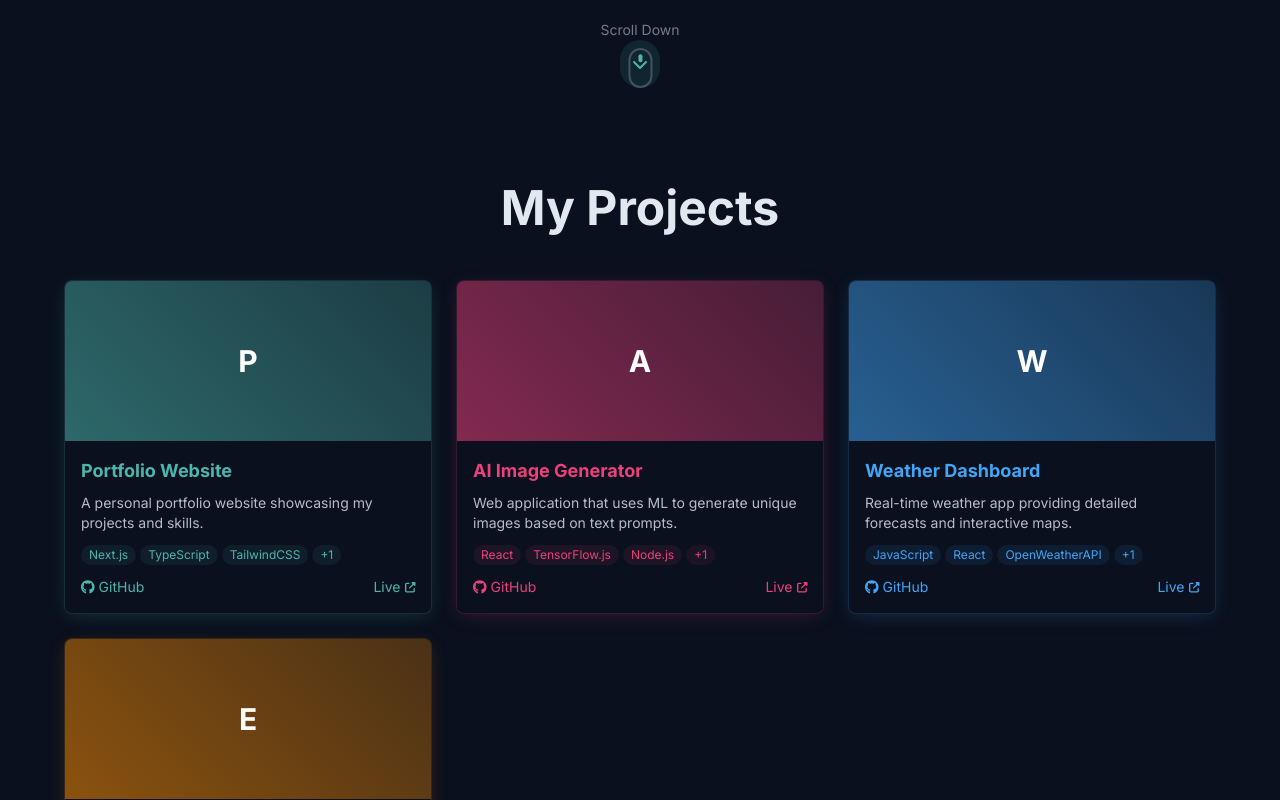
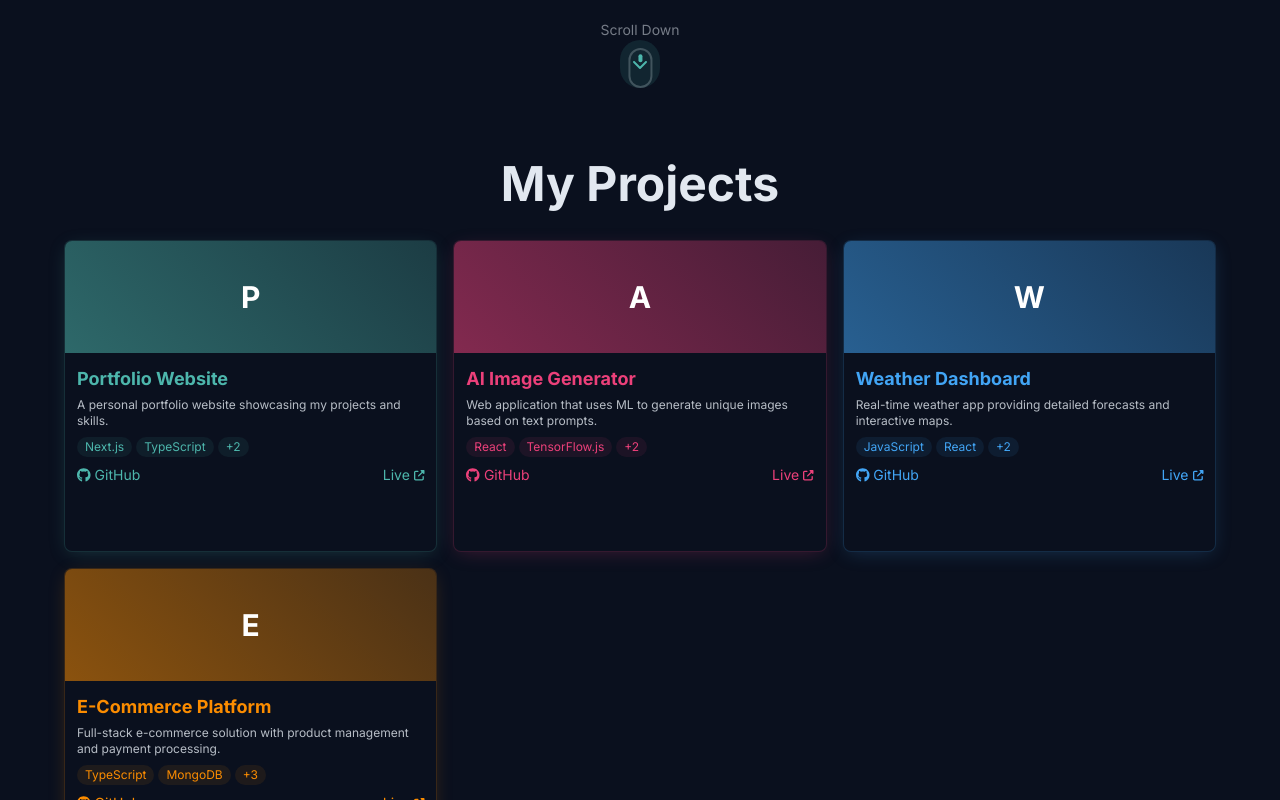
Before and after one commit to mdzdmr/zaid.github.io, a Next.js app: page / in a window 1280 px wide. Shown: the part 680-1480 px from the top of the page. Built offline with nearby package versions, Linux system fonts and the light colour scheme.

Commit message:
Update ProjectsGrid.tsx

```diff
--- a/src/components/ProjectsGrid.tsx
+++ b/src/components/ProjectsGrid.tsx
@@ -82,9 +82,9 @@ export const ProjectsGrid = ({ colors }: { colors: any }) => {
   };
 
   return (
-    <div className="min-h-screen py-16 px-4 md:px-8" style={{ background: colors.background }}>
+    <div className="h-screen flex flex-col py-10 px-4 md:px-8" style={{ background: colors.background }}>
       <motion.h2
-        className="text-4xl md:text-5xl font-bold mb-12 text-center"
+        className="text-4xl md:text-5xl font-bold mb-8 text-center"
         style={{ color: colors.text }}
         initial={{ opacity: 0, y: -20 }}
         animate={{ opacity: 1, y: 0 }}
@@ -94,7 +94,7 @@ export const ProjectsGrid = ({ colors }: { colors: any }) => {
       </motion.h2>
 
       <motion.div
-        className="grid grid-cols-1 sm:grid-cols-2 lg:grid-cols-3 gap-6 max-w-6xl mx-auto"
+        className="grid grid-cols-1 sm:grid-cols-2 lg:grid-cols-3 gap-4 max-w-6xl mx-auto flex-1"
         variants={containerVariants}
         initial="hidden"
         animate="visible"
@@ -111,7 +111,7 @@ export const ProjectsGrid = ({ colors }: { colors: any }) => {
               border: `1px solid ${project.color}30`,
             }}
           >
-            <div className="relative h-40 w-full">
+            <div className="relative h-28 w-full">
               <div
                 className="absolute inset-0 flex items-center justify-center"
                 style={{
@@ -123,17 +123,17 @@ export const ProjectsGrid = ({ colors }: { colors: any }) => {
               </div>
             </div>
 
-            <div className="p-4">
-              <h3 className="text-lg font-bold mb-2" style={{ color: project.color }}>
+            <div className="p-3">
+              <h3 className="text-lg font-bold mb-1" style={{ color: project.color }}>
                 {project.title}
               </h3>
 
-              <p className="text-sm mb-3" style={{ color: colors.text + "cc" }}>
+              <p className="text-xs mb-2" style={{ color: colors.text + "cc" }}>
                 {project.description}
               </p>
 
-              <div className="flex flex-wrap gap-1 mb-3">
-                {project.techStack.slice(0, 3).map(tech => (
+              <div className="flex flex-wrap gap-1 mb-2">
+                {project.techStack.slice(0, 2).map(tech => (
                   <span
                     key={`${project.id}-${tech}`}
                     className="px-2 py-0.5 text-xs rounded-full"
@@ -145,7 +145,7 @@ export const ProjectsGrid = ({ colors }: { colors: any }) => {
                     {tech}
                   </span>
                 ))}
-                {project.techStack.length > 3 && (
+                {project.techStack.length > 2 && (
                   <span
                     className="px-2 py-0.5 text-xs rounded-full"
                     style={{
@@ -153,7 +153,7 @@ export const ProjectsGrid = ({ colors }: { colors: any }) => {
                       color: project.color
                     }}
                   >
-                    +{project.techStack.length - 3}
+                    +{project.techStack.length - 2}
                   </span>
                 )}
               </div>
```
